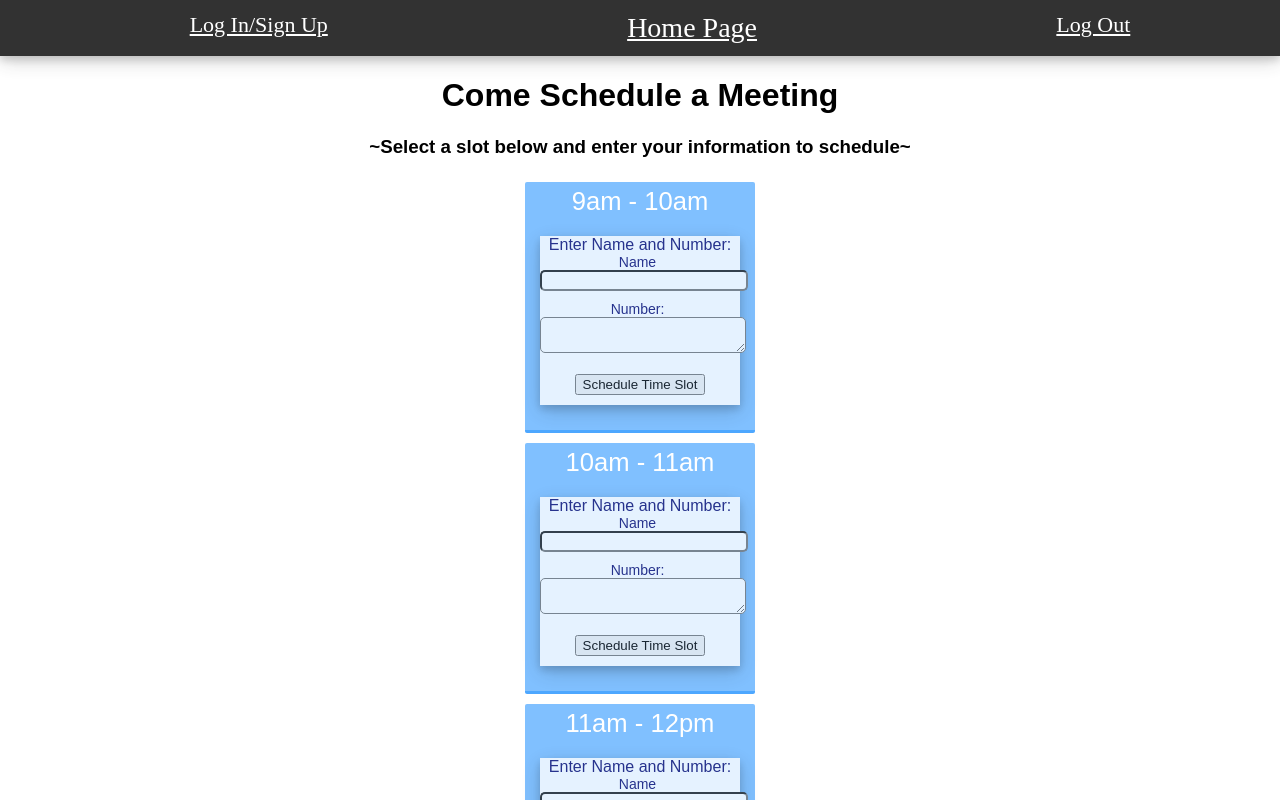
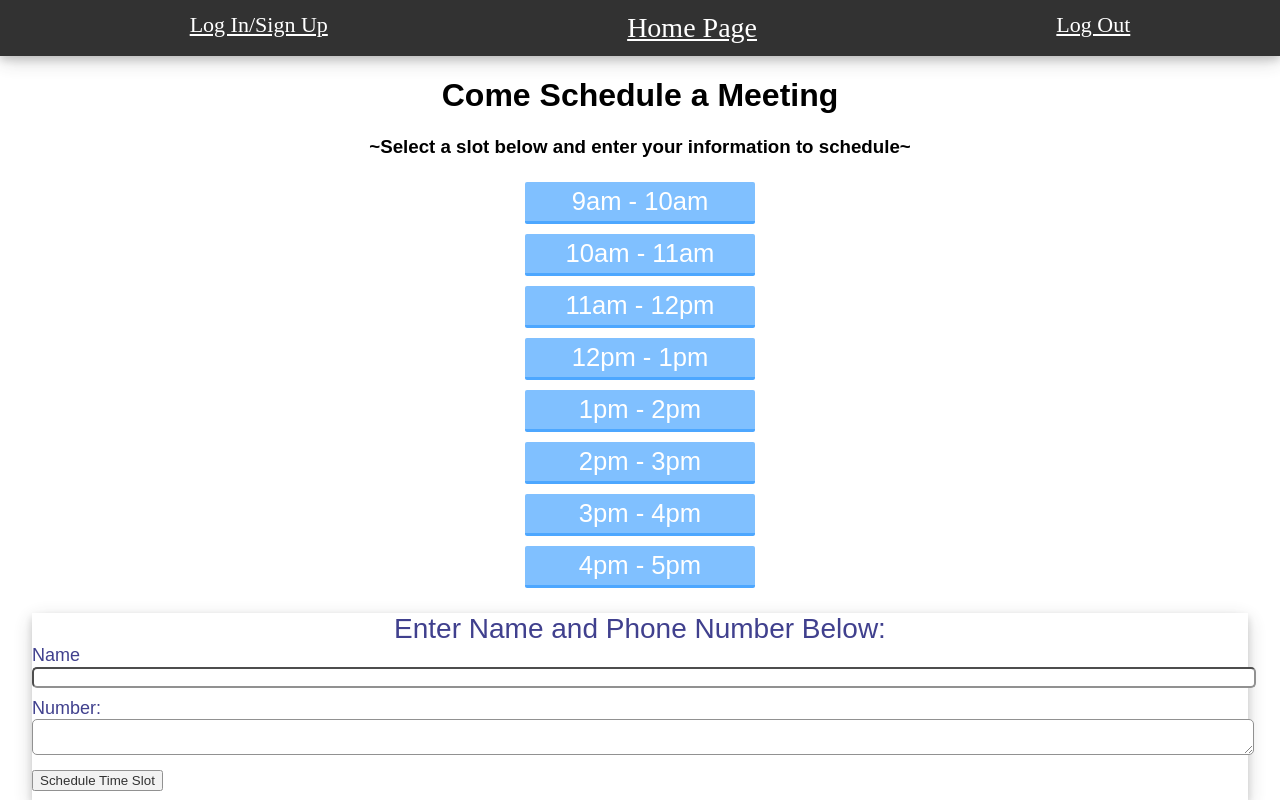
Before and after one commit to hamerjjh/appointments, a React (Create React App) app: page / in a window 1280 px wide. Both pictures are taken after a click on the element "9am - 10am". Shown: the top 800 px of the page. Built offline with nearby package versions, Linux system fonts and the light colour scheme.

Commit message:
changed form to show at bottom

```diff
--- a/src/components/DateTable.js
+++ b/src/components/DateTable.js
@@ -38,36 +38,35 @@ class DateTable extends Component {
         <DateList>
         <Button onClick={this.toggleShowForm}>
        9am - 10am
-       {this.state.showForm ? <SignUpForm toggleShowForm={this.toggleShowForm} handleSubmit={this.handleSubmit} /> : null}
         </Button>
         <Button onClick={this.toggleShowForm}>
        10am - 11am
-       {this.state.showForm ? <SignUpForm toggleShowForm={this.toggleShowForm} handleSubmit={this.handleSubmit} /> : null}
         </Button>
         <Button onClick={this.toggleShowForm}>
         11am - 12pm
-        {this.state.showForm ? <SignUpForm toggleShowForm={this.toggleShowForm} handleSubmit={this.handleSubmit} /> : null}
+
         </Button>
         <Button onClick={this.toggleShowForm}>
         12pm - 1pm
-        {this.state.showForm ? <SignUpForm toggleShowForm={this.toggleShowForm} handleSubmit={this.handleSubmit} /> : null}
+
         </Button>
         <Button onClick={this.toggleShowForm}>
         1pm - 2pm
-        {this.state.showForm ? <SignUpForm toggleShowForm={this.toggleShowForm} handleSubmit={this.handleSubmit} /> : null}
+
         </Button>
         <Button onClick={this.toggleShowForm}>
         2pm - 3pm
-        {this.state.showForm ? <SignUpForm toggleShowForm={this.toggleShowForm} handleSubmit={this.handleSubmit} /> : null}
+
         </Button>
         <Button onClick={this.toggleShowForm}>
         3pm - 4pm
-        {this.state.showForm ? <SignUpForm toggleShowForm={this.toggleShowForm} handleSubmit={this.handleSubmit} /> : null}
+
         </Button>
         <Button onClick={this.toggleShowForm}>
         4pm - 5pm
+
+        </Button>
         {this.state.showForm ? <SignUpForm toggleShowForm={this.toggleShowForm} handleSubmit={this.handleSubmit} /> : null}
-        </Button>
         </DateList>
     );
 }
--- a/src/components/SignUpForm.js
+++ b/src/components/SignUpForm.js
@@ -25,7 +25,7 @@ import styled from "styled-components"
     margin-top: 10px;
     margin-bottom: 10px;
     font-family: 'Cabin Condensed', sans-serif;
-    font-size: 14px;
+    font-size: 18px;
     color: rgb(17, 17, 114);
     label {
         padding-right: 5px;
@@ -38,7 +38,8 @@ import styled from "styled-components"
   `
 
   const NewFormText = styled.div`
-    font-size: 16px;
+    font-size: 28px;
+    text-align: center;
   `
 
 
@@ -82,7 +83,7 @@ class SignUpForm extends Component {
 
               <form onSubmit={this.handleSubmit}>
                     <FormText>
-                        <NewFormText>Enter Name and Number: </NewFormText>
+                        <NewFormText>Enter Name and Phone Number Below: </NewFormText>
                         <label htmlFor="name">Name </label>
                         <input onChange={this.handleChange} name="name" type="text" value={this.state.newPost.name} />
                     </FormText>
```
Also changed, not shown: 1 other file (tests, documents, lock files or other folders).
